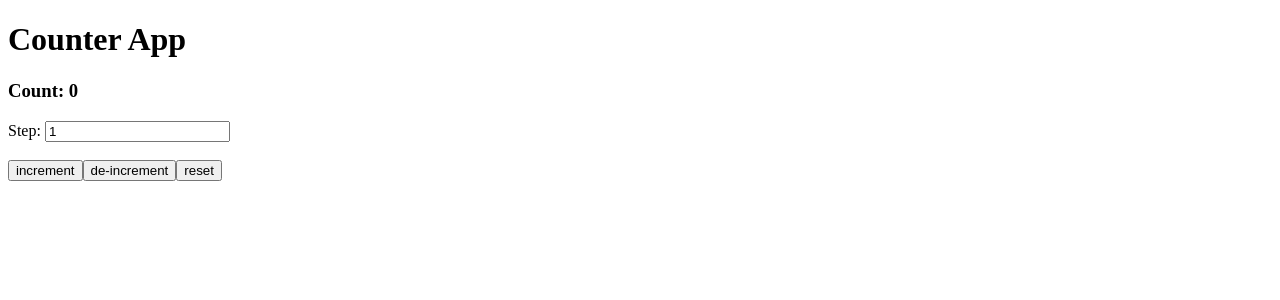
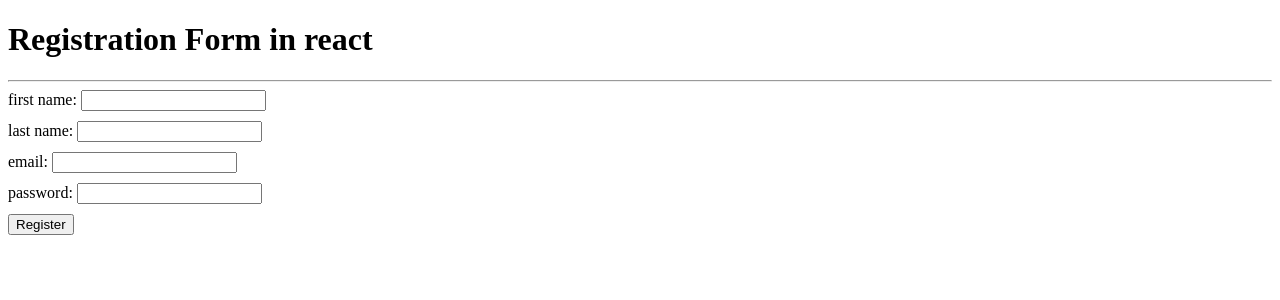
Before and after one commit to mistersakil/react-19, a React (Create React App) app: page / in a window 1280 px wide. Shown: the top 300 px of the page. Built offline with nearby package versions, Linux system fonts and the light colour scheme.

Commit message:
resigration form using react done

```diff
--- a/src/App.js
+++ b/src/App.js
@@ -5,11 +5,13 @@
 // import LiftingStateUp from "./components/LiftingStateUp";
 // import Todo from "./components/Todo";
 // import ShortCircuit from "./components/ShortCircuit";
-import Counter from "./components/Counter";
+// import Counter from "./components/Counter";
+import Form from "./components/Form";
 function App() {
   return (
     <div className="App">
-      <Counter />
+      <Form />
+      {/* <Counter /> */}
       {/* <ShortCircuit /> */}
       {/* <Todo /> */}
       {/* <LiftingStateUp /> */}
--- a/src/components/Form.jsx
+++ b/src/components/Form.jsx
@@ -1,10 +1,83 @@
-import React from "react";
+import React, { useState } from "react";
 
 const Form = () => {
+  const defaultUser = {
+    firstName: "",
+    lastName: "",
+    email: "",
+    password: "",
+  };
+  let [user, setUser] = useState(defaultUser);
+
+  const handleInputChange = (event) => {
+    const { name, value } = event.target;
+    setUser((preValue) => ({ ...preValue, [name]: value }));
+  };
+
+  const handleFormSubmit = (event) => {
+    event.preventDefault();
+    console.log(user);
+  };
+
   return (
     <div>
-      <h1>Form in react</h1>
+      <h1>Registration Form in react</h1>
       <hr />
+
+      <form
+        onSubmit={handleFormSubmit}
+        style={{ display: "flex", flexDirection: "column", gap: "10px" }}
+      >
+        <div>
+          <label htmlFor="firstName">first name: </label>
+          <input
+            value={user.firstName}
+            onChange={handleInputChange}
+            type="text"
+            id="firstName"
+            name="firstName"
+          />
+        </div>
+
+        <div>
+          <label htmlFor="lastName">last name: </label>
+          <input
+            value={user.lastName}
+            onChange={handleInputChange}
+            type="text"
+            id="lastName"
+            name="lastName"
+          />
+        </div>
+
+        <div>
+          <label htmlFor="email">email: </label>
+          <input
+            value={user.email}
+            onChange={handleInputChange}
+            type="email"
+            id="email"
+            name="email"
+          />
+        </div>
+
+        <div>
+          <label htmlFor="password">password: </label>
+          <input
+            value={user.password}
+            onChange={handleInputChange}
+            type="password"
+            id="password"
+            name="password"
+          />
+        </div>
+
+        <div>
+          <button type="submit" id="submit" name="submit">
+            Register
+          </button>
+        </div>
+      </form>
     </div>
   );
 };
```
